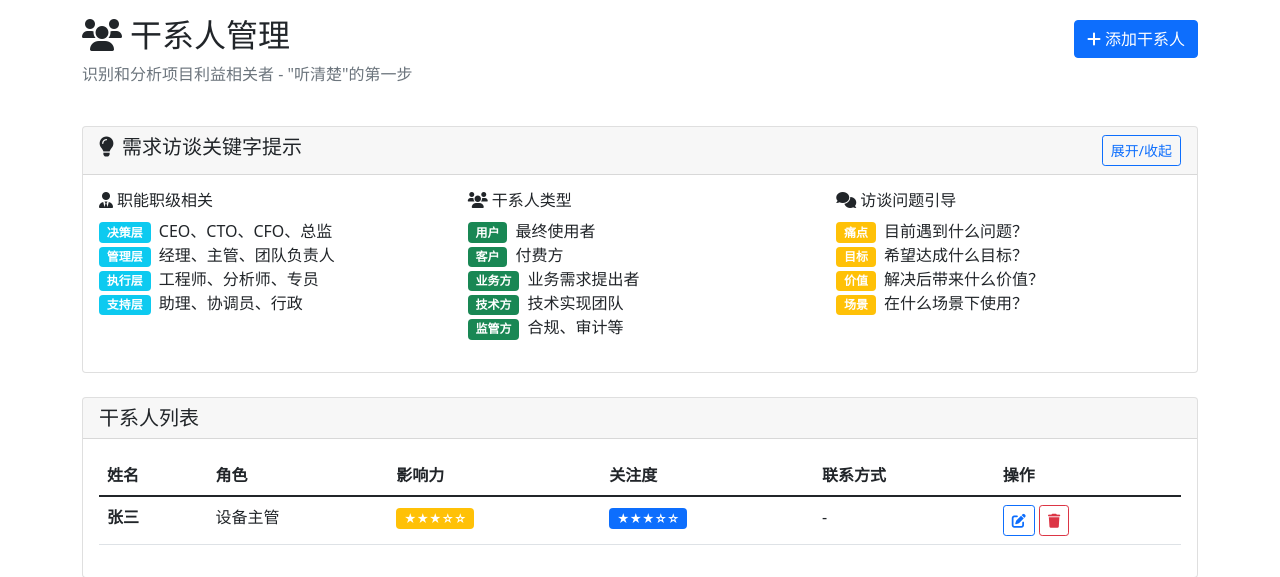
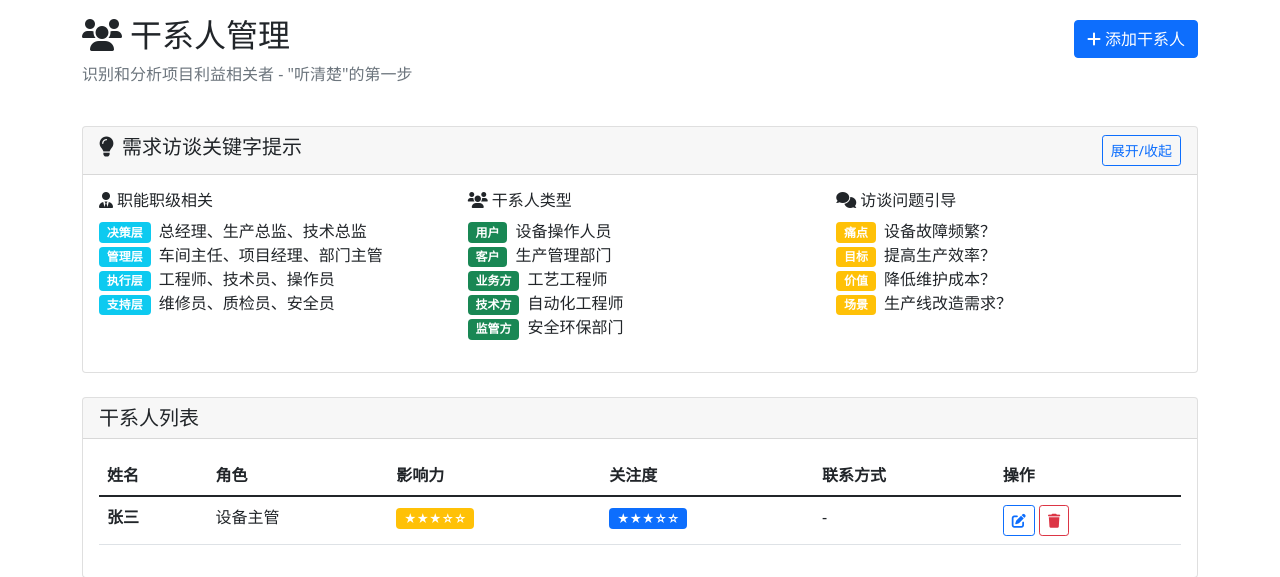
Before and after one commit to jxjk/requirements_ansys, a Flask app: page /project/1/stakeholders in a window 1280 px wide, after a click on "展开/收起". Shown: the part 104-681 px from the top of the page. Run offline with Flask 3, Linux system fonts and the light colour scheme; the visitor is signed in with stand-in values (Sample User, id 1).

Commit message:
设备改造需求问题添附

```diff
--- a/requirements_analyst/templates/stakeholder_management.html
+++ b/requirements_analyst/templates/stakeholder_management.html
@@ -41,29 +41,29 @@
                         <div class="col-md-4">
                             <h6><i class="fas fa-user-tie me-1"></i>职能职级相关</h6>
                             <ul class="list-unstyled">
-                                <li><span class="badge bg-info me-1">决策层</span> CEO、CTO、CFO、总监</li>
-                                <li><span class="badge bg-info me-1">管理层</span> 经理、主管、团队负责人</li>
-                                <li><span class="badge bg-info me-1">执行层</span> 工程师、分析师、专员</li>
-                                <li><span class="badge bg-info me-1">支持层</span> 助理、协调员、行政</li>
+                                <li><span class="badge bg-info me-1">决策层</span> 总经理、生产总监、技术总监</li>
+                                <li><span class="badge bg-info me-1">管理层</span> 车间主任、项目经理、部门主管</li>
+                                <li><span class="badge bg-info me-1">执行层</span> 工程师、技术员、操作员</li>
+                                <li><span class="badge bg-info me-1">支持层</span> 维修员、质检员、安全员</li>
                             </ul>
                         </div>
                         <div class="col-md-4">
                             <h6><i class="fas fa-users me-1"></i>干系人类型</h6>
                             <ul class="list-unstyled">
-                                <li><span class="badge bg-success me-1">用户</span> 最终使用者</li>
-                                <li><span class="badge bg-success me-1">客户</span> 付费方</li>
-                                <li><span class="badge bg-success me-1">业务方</span> 业务需求提出者</li>
-                                <li><span class="badge bg-success me-1">技术方</span> 技术实现团队</li>
-                                <li><span class="badge bg-success me-1">监管方</span> 合规、审计等</li>
+                                <li><span class="badge bg-success me-1">用户</span> 设备操作人员</li>
+                                <li><span class="badge bg-success me-1">客户</span> 生产管理部门</li>
+                                <li><span class="badge bg-success me-1">业务方</span> 工艺工程师</li>
+                                <li><span class="badge bg-success me-1">技术方</span> 自动化工程师</li>
+                                <li><span class="badge bg-success me-1">监管方</span> 安全环保部门</li>
                             </ul>
                         </div>
                         <div class="col-md-4">
                             <h6><i class="fas fa-comments me-1"></i>访谈问题引导</h6>
                             <ul class="list-unstyled">
-                                <li><span class="badge bg-warning me-1">痛点</span> 目前遇到什么问题？</li>
-                                <li><span class="badge bg-warning me-1">目标</span> 希望达成什么目标？</li>
-                                <li><span class="badge bg-warning me-1">价值</span> 解决后带来什么价值？</li>
-                                <li><span class="badge bg-warning me-1">场景</span> 在什么场景下使用？</li>
+                                <li><span class="badge bg-warning me-1">痛点</span> 设备故障频繁？</li>
+                                <li><span class="badge bg-warning me-1">目标</span> 提高生产效率？</li>
+                                <li><span class="badge bg-warning me-1">价值</span> 降低维护成本？</li>
+                                <li><span class="badge bg-warning me-1">场景</span> 生产线改造需求？</li>
                             </ul>
                         </div>
                     </div>
@@ -140,20 +140,21 @@
                                 <label for="stakeholderRole" class="form-label">角色</label>
                                 <input type="text" class="form-control" id="stakeholderRole" list="commonRoles">
                                 <datalist id="commonRoles">
-                                    <option value="产品经理">
-                                    <option value="项目经理">
-                                    <option value="开发工程师">
-                                    <option value="测试工程师">
-                                    <option value="UI/UX设计师">
-                                    <option value="运维工程师">
-                                    <option value="业务分析师">
-                                    <option value="市场经理">
-                                    <option value="销售代表">
-                                    <option value="客户">
-                                    <option value="最终用户">
-                                    <option value="部门主管">
+                                    <option value="自动化工程师">
+                                    <option value="电气工程师">
+                                    <option value="机械工程师">
+                                    <option value="工艺工程师">
+                                    <option value="设备主管">
+                                    <option value="生产经理">
+                                    <option value="车间主任">
+                                    <option value="设备操作员">
+                                    <option value="维修技术员">
+                                    <option value="生产计划员">
+                                    <option value="质量工程师">
+                                    <option value="安全管理员">
                                     <option value="技术总监">
-                                    <option value="CEO">
+                                    <option value="生产总监">
+                                    <option value="总经理">
                                 </datalist>
                             </div>
                         </div>
@@ -192,9 +193,9 @@
                         <div class="form-text" id="roleBasedPrompts">
                             请输入该干系人的需求和期望。根据角色不同，您可以考虑以下问题：
                             <ul class="mb-0 mt-1">
-                                <li>这个系统将如何帮助您完成工作？</li>
-                                <li>您希望系统具备哪些功能？</li>
-                                <li>目前工作中遇到的主要困难是什么？</li>
+                                <li>现有设备存在哪些问题需要改进？</li>
+                                <li>对新设备有哪些功能要求？</li>
+                                <li>希望解决哪些生产痛点？</li>
                             </ul>
                         </div>
                     </div>
@@ -284,89 +285,75 @@ function updateRoleBasedPrompts() {
 
     let prompts = [];
 
-    if (role.includes('产品') || role.includes('product')) {
+    if (role.includes('自动化') || role.includes('电气')) {
         prompts = [
-            "您认为产品的核心功能应该是什么？",
-            "目标用户群体有哪些特征？",
-            "产品的关键成功指标是什么？",
-            "竞争对手的产品有哪些优缺点？"
+            "需要哪些自动化控制功能？",
+            "对PLC和HMI有什么具体要求？",
+            "需要支持哪些通讯协议？",
+            "对系统响应时间有什么要求？"
         ];
-    } else if (role.includes('开发') || role.includes(' engineer') || role.includes('程序员')) {
+    } else if (role.includes('机械') || role.includes('设备')) {
         prompts = [
-            "系统需要集成哪些第三方服务？",
-            "对系统性能有什么具体要求？",
-            "希望使用哪些技术栈或框架？",
-            "对代码质量和规范有什么要求？"
+            "机械设备需要哪些改进？",
+            "对设备精度和稳定性有什么要求？",
+            "需要哪些安全保护措施？",
+            "对设备维护保养有什么建议？"
         ];
-    } else if (role.includes('测试') || role.includes('test') || role.includes('qa')) {
+    } else if (role.includes('工艺') || role.includes('工艺')) {
         prompts = [
-            "需要测试哪些关键业务流程？",
-            "对系统稳定性有什么要求？",
-            "希望采用什么测试方法和工具？",
-            "测试环境有哪些特殊需求？"
+            "生产工艺流程有哪些特殊要求？",
+            "对生产节拍有什么期望？",
+            "需要监控哪些关键工艺参数？",
+            "如何确保产品质量一致性？"
         ];
-    } else if (role.includes('设计') || role.includes('design') || role.includes('ui') || role.includes('ux')) {
+    } else if (role.includes('操作') || role.includes('operator')) {
         prompts = [
-            "目标用户界面风格偏好是什么？",
-            "有哪些品牌设计规范需要遵循？",
-            "希望实现哪些交互效果？",
-            "对响应式设计有什么要求？"
+            "操作界面需要具备哪些功能？",
+            "希望简化哪些操作步骤？",
+            "需要哪些报警和提示信息？",
+            "对人机交互有什么建议？"
         ];
-    } else if (role.includes('运维') || role.includes('ops') || role.includes('operation')) {
+    } else if (role.includes('维修') || role.includes('maintenance')) {
         prompts = [
-            "对系统部署环境有什么要求？",
-            "需要监控哪些关键指标？",
-            "对系统可用性有什么标准？",
-            "备份和恢复策略应该如何制定？"
+            "设备故障诊断需要哪些功能？",
+            "希望实现哪些预防性维护？",
+            "需要哪些远程维护支持？",
+            "对备件管理有什么要求？"
         ];
-    } else if (role.includes('市场') || role.includes('market')) {
+    } else if (role.includes('质量') || role.includes('quality')) {
         prompts = [
-            "目标市场和用户群体是谁？",
-            "产品的核心卖点是什么？",
-            "需要哪些营销推广工具？",
-            "如何衡量营销活动效果？"
+            "需要哪些质量检测功能？",
+            "如何实现质量数据自动采集？",
+            "需要哪些质量追溯功能？",
+            "对不良品处理有什么要求？"
         ];
-    } else if (role.includes('销售') || role.includes('sale')) {
+    } else if (role.includes('安全') || role.includes('safety')) {
         prompts = [
-            "销售过程中遇到的主要困难是什么？",
-            "需要哪些客户管理功能？",
-            "如何跟踪销售机会？",
-            "需要哪些销售报表和分析？"
+            "需要哪些安全防护措施？",
+            "对紧急停机有什么要求？",
+            "需要哪些安全联锁功能？",
+            "如何满足安全标准要求？"
         ];
-    } else if (role.includes('客户') || role.includes('customer')) {
+    } else if (role.includes('车间') || role.includes('生产') || role.includes('manager') || role.includes('主任')) {
         prompts = [
-            "您希望产品解决什么问题？",
-            "目前使用的解决方案有哪些不足？",
-            "对产品价格有什么预期？",
-            "售后服务有哪些具体要求？"
+            "对生产效率提升有什么期望？",
+            "希望降低哪些生产成本？",
+            "对设备OEE有什么目标？",
+            "需要哪些生产管理报表？"
         ];
-    } else if (role.includes('用户') || role.includes('user')) {
+    } else if (role.includes('总监') || role.includes('director') || role.includes('总经理')) {
         prompts = [
-            "您在使用类似产品时遇到什么问题？",
-            "最希望新系统具备什么功能？",
-            "对界面易用性有什么要求？",
-            "在什么场景下会使用这个系统？"
-        ];
-    } else if (role.includes('主管') || role.includes('经理') || role.includes('manager')) {
-        prompts = [
-            "部门的核心业务目标是什么？",
-            "希望系统如何提升团队效率？",
-            "对项目进度和质量有什么要求？",
-            "预算和资源方面有什么限制？"
-        ];
-    } else if (role.includes('总监') || role.includes('director') || role.includes('cto') || role.includes('cfo') || role.includes('ceo')) {
-        prompts = [
-            "这个项目如何支持公司战略目标？",
+            "项目如何支持公司战略目标？",
             "对投资回报率有什么预期？",
-            "风险控制方面有哪些考虑？",
-            "对团队资源配置有什么要求？"
+            "需要控制哪些项目风险？",
+            "对项目进度有什么要求？"
         ];
     } else {
         prompts = [
-            "这个系统将如何帮助您完成工作？",
-            "您希望系统具备哪些功能？",
-            "目前工作中遇到的主要困难是什么？",
-            "对系统性能和稳定性有什么要求？"
+            "现有设备存在哪些问题需要改进？",
+            "对新设备有哪些功能要求？",
+            "希望解决哪些生产痛点？",
+            "对设备性能有什么期望？"
         ];
     }
 
@@ -554,9 +541,9 @@ document.getElementById('addStakeholderModal').addEventListener('hidden.bs.modal
     document.getElementById('roleBasedPrompts').innerHTML = `
         请输入该干系人的需求和期望。根据角色不同，您可以考虑以下问题：
         <ul class="mb-0 mt-1">
-            <li>这个系统将如何帮助您完成工作？</li>
-            <li>您希望系统具备哪些功能？</li>
-            <li>目前工作中遇到的主要困难是什么？</li>
+            <li>现有设备存在哪些问题需要改进？</li>
+            <li>对新设备有哪些功能要求？</li>
+            <li>希望解决哪些生产痛点？</li>
         </ul>
     `;
 });
```
Also changed, not shown: requirements_analyst/instance/requirements_analyst.db.
